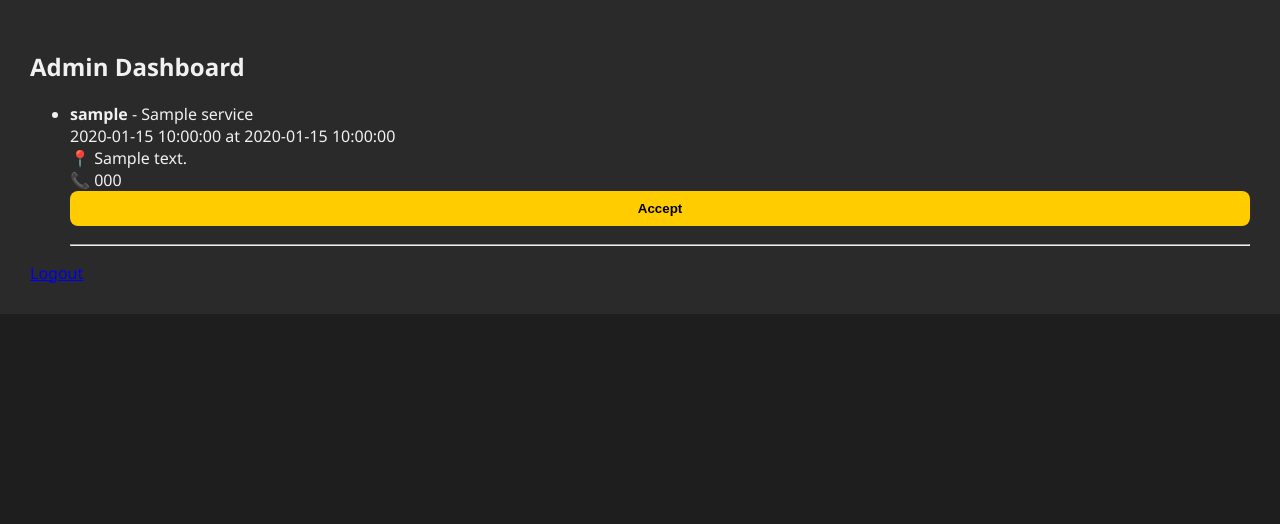
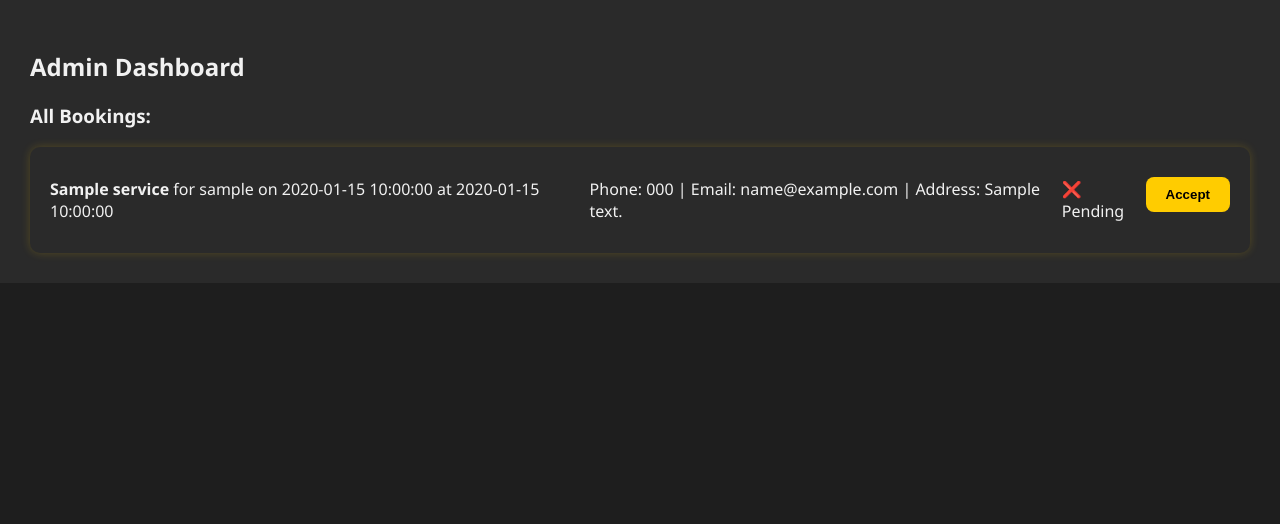
Before and after one commit to Nikhil-K09/cazu, a Flask app: template templates/admin_dashboard.html in a window 1280 px wide. Shown: the part 143-667 px from the top of the page. Run offline with Flask 3, Linux system fonts and the light colour scheme; the template is opened without the code that fills it: most values are stand-ins (such as "Sample title", 1, 10 or a date in 2020).

Commit message:
dashboard update

```diff
--- a/app.py
+++ b/app.py
@@ -38,7 +38,7 @@ def user_login():
         identifier = request.form['identifier']
         password = request.form['password']
 
-        # Check for email OR phone
+        # Check user login
         user = users_col.find_one({
             '$and': [
                 {'$or': [{'email': identifier}, {'phone': identifier}]},
@@ -50,6 +50,18 @@ def user_login():
             session['user_id'] = str(user['_id'])
             session['username'] = user['username']
             return redirect('/dashboard')
+
+        # If no user found, try admin
+        admin = admins_col.find_one({
+            'username': identifier,
+            'password': password
+        })
+
+        if admin:
+            session['admin'] = True
+            session['admin_name'] = admin['username']
+            return redirect('/admin_dashboard')
+
         return "Invalid credentials"
 
     return render_template('user_login.html')
@@ -60,9 +72,115 @@ def user_login():
 def dashboard():
     if 'user_id' not in session:
         return redirect('/user_login')
+
     user = users_col.find_one({'_id': ObjectId(session['user_id'])})
-    bookings = list(bookings_col.find({'user_id': session['user_id']}))
+    bookings = list(bookings_col.find({'user_id': session['user_id']}).sort([('_id', -1)]))
+
     return render_template('dashboard.html', user=user, bookings=bookings)
+
+# ---- DASHBOARD BOOK ----
+@app.route('/dashboard_book', methods=['POST'])
+def dashboard_book():
+    if 'user_id' not in session:
+        return redirect('/user_login')
+
+    user = users_col.find_one({'_id': ObjectId(session['user_id'])})
+    services = request.form.getlist('services')
+    date = request.form['date']
+    time = request.form['time']
+
+    if not user.get('address'):
+        return redirect('/edit_profile')
+
+    insert_bookings(user, services, date, time)
+
+    return redirect('/dashboard')
+
+# ---- HELPER: Insert Bookings ----
+def insert_bookings(user, services, date, time):
+    for service in services:
+        bookings_col.insert_one({
+            'user_id': str(user['_id']),
+            'username': user['username'],
+            'service': service,
+            'date': date,
+            'time': time,
+            'address': user.get('address'),
+            'phone': user.get('phone'),
+            'accepted': False,
+            'completed': False
+        })
+
+# ---- BOOK SERVICE (if you keep standalone booking page) ----
+@app.route('/book', methods=['GET', 'POST'])
+def book():
+    if 'user_id' not in session:
+        return redirect('/user_login')
+
+    user = users_col.find_one({'_id': ObjectId(session['user_id'])})
+    if request.method == 'POST':
+        services = request.form.getlist('services')
+        date = request.form['date']
+        time = request.form['time']
+
+        if not user.get('address'):
+            return redirect('/edit_profile')
+
+        insert_bookings(user, services, date, time)
+
+        return redirect('/dashboard')
+
+    return render_template('booking.html', user=user)
+@app.route('/quick_book', methods=['POST'])
+def quick_book():
+    if 'user_id' not in session:
+        return redirect('/user_login')
+
+    user = users_col.find_one({'_id': ObjectId(session['user_id'])})
+    services = request.form.getlist('services')
+    date = request.form['date']
+    time = request.form['time']
+
+    if not services:
+        return "Please select at least one service."
+    if not date or not time:
+        return "Please select date and time."
+    if not user.get('address'):
+        return redirect('/edit_profile')
+
+    # Use existing insert helper
+    insert_bookings(user, services, date, time)
+
+    return redirect('/dashboard')
+
+# ----delete
+@app.route('/delete_booking/<id>', methods=['POST'])
+def delete_booking(id):
+    if 'user_id' not in session:
+        return redirect('/user_login')
+
+    booking = bookings_col.find_one({'_id': ObjectId(id)})
+    if booking and booking['user_id'] == session['user_id']:
+        bookings_col.delete_one({'_id': ObjectId(id)})
+
+    return redirect('/dashboard')
+
+
+# ---- UPDATE BOOKING ----
+@app.route('/update_booking/<id>', methods=['POST'])
+def update_booking(id):
+    if 'user_id' not in session:
+        return redirect('/user_login')
+
+    booking = bookings_col.find_one({'_id': ObjectId(id)})
+    if booking and not booking.get('accepted'):
+        new_date = request.form['date']
+        new_time = request.form['time']
+        bookings_col.update_one(
+            {'_id': ObjectId(id)},
+            {'$set': {'date': new_date, 'time': new_time}}
+        )
+    return redirect('/dashboard')
 
 # ---- EDIT PROFILE ----
 @app.route('/edit_profile', methods=['GET', 'POST'])
@@ -76,89 +194,21 @@ def edit_profile():
             'email': request.form['email'],
             'phone': request.form['phone'],
             'address': request.form['address'],
-            'password': user['password']  # keep existing password
+            'password': user['password']
         }
         users_col.update_one({'_id': ObjectId(session['user_id'])}, {'$set': updated_data})
         session['username'] = updated_data['username']
         return redirect('/dashboard')
     return render_template('edit_profile.html', user=user)
 
-# ---- BOOK SERVICE ----
-@app.route('/book', methods=['GET', 'POST'])
-def book():
-    if 'user_id' not in session:
-        return redirect('/user_login')
-
-    user = users_col.find_one({'_id': ObjectId(session['user_id'])})
-
-    if request.method == 'POST':
-        service = request.form['service']
-        date = request.form['date']
-        time = request.form['time']
-
-        # Use user's stored address or form input
-        address = user.get('address')
-        if not address:
-            address = request.form.get('address', '').strip()
-            if address:  # Save to user's profile
-                users_col.update_one({'_id': user['_id']}, {'$set': {'address': address}})
-        if not address:
-            return "Address is required."
-
-        bookings_col.insert_one({
-            'user_id': session['user_id'],
-            'username': user['username'],
-            'email': user['email'],
-            'phone': user['phone'],
-            'service': service,
-            'date': date,
-            'time': time,
-            'address': address,
-            'accepted': False
-        })
-
-        return redirect('/dashboard')
-
-    return render_template('booking.html', user=user)
-
-
-# ---- UPDATE BOOKING ----
-@app.route('/update_booking/<id>', methods=['POST'])
-def update_booking(id):
-    if 'user_id' not in session:
-        return redirect('/user_login')
-    booking = bookings_col.find_one({'_id': ObjectId(id)})
-    if booking and not booking['accepted']:
-        new_date = request.form['date']
-        new_time = request.form['time']
-        bookings_col.update_one(
-            {'_id': ObjectId(id)},
-            {'$set': {'date': new_date, 'time': new_time}}
-        )
-    return redirect('/dashboard')
-
-# ---- ADMIN LOGIN ----
-@app.route('/admin_login', methods=['GET', 'POST'])
-def admin_login():
-    if request.method == 'POST':
-        username = request.form['username']
-        password = request.form['password']
-        admin = admins_col.find_one({'username': username, 'password': password})
-        if admin:
-            session['admin'] = True
-            return redirect('/admin_dashboard')
-        return "Invalid admin credentials"
-    return render_template('admin_login.html')
-
 # ---- ADMIN DASHBOARD ----
 @app.route('/admin_dashboard')
 def admin_dashboard():
     if not session.get('admin'):
-        return redirect('/admin_login')
+        return redirect('/user_login')
 
-    # Get all bookings with user details
     bookings = []
-    for b in bookings_col.find():
+    for b in bookings_col.find().sort([('_id', -1)]):
         user = users_col.find_one({'_id': ObjectId(b['user_id'])})
         booking = {
             '_id': str(b['_id']),
@@ -175,48 +225,23 @@ def admin_dashboard():
         bookings.append(booking)
 
     return render_template('admin_dashboard.html', bookings=bookings)
-# Home page booking
-@app.route('/quick_book', methods=['POST'])
-def quick_book():
-    if 'user_id' not in session:
-        return redirect('/user_login')
-
-    services = request.form.getlist('services')
-    date = request.form['date']
-    time = request.form['time']
-    user = users_col.find_one({'_id': ObjectId(session['user_id'])})
-
-    if not user.get('address'):
-        return redirect('/edit_profile')  # Force user to add address first
-
-    bookings_col.insert_one({
-        'user_id': session['user_id'],
-        'username': session['username'],
-        'services': services,
-        'date': date,
-        'time': time,
-        'address': user.get('address'),
-        'phone': user.get('phone'),
-        'accepted': False,
-        'completed': False
-    })
-    return redirect('/dashboard')
 
 # ---- ACCEPT BOOKING ----
 @app.route('/accept/<id>', methods=['POST'])
 def accept(id):
     if not session.get('admin'):
-        return redirect('/admin_login')
+        return redirect('/user_login')
     bookings_col.update_one(
         {'_id': ObjectId(id)},
         {'$set': {'accepted': True}}
     )
     return redirect('/admin_dashboard')
+
+# ---- COMPLETE BOOKING ----
 @app.route('/complete/<id>', methods=['POST'])
 def complete(id):
     if not session.get('admin'):
-        return redirect('/admin_login')
-
+        return redirect('/user_login')
     bookings_col.update_one(
         {'_id': ObjectId(id)},
         {'$set': {'completed': True}}
@@ -229,12 +254,10 @@ def logout():
     session.clear()
     return redirect('/')
 
-# ---- RUN APP ----
+# ---- RUN ----
 if __name__ == '__main__':
     import os
     from dotenv import load_dotenv
-
     load_dotenv()
-
     port = int(os.environ.get("PORT", 5000))
     app.run(host='0.0.0.0', port=port)
--- a/static/css/style.css
+++ b/static/css/style.css
@@ -94,6 +94,66 @@ button:hover {
 .booking-form h3 {
     margin-bottom: 20px;
     color: #ffcc00;
+}
+.bookings-container {
+    display: flex;
+    flex-direction: column;
+    gap: 20px;
+}
+
+.booking-box {
+    display: flex;
+    justify-content: space-between;
+    align-items: center;
+    background-color: #2a2a2a;
+    padding: 15px 20px;
+    border-radius: 10px;
+    box-shadow: 0 0 10px rgba(255, 204, 0, 0.2);
+}
+
+.booking-info {
+    flex: 1;
+}
+.reschedule-form form {
+    display: flex;
+    gap: 8px;
+    align-items: center;
+}
+
+.reschedule-form input[type="date"],
+.reschedule-form input[type="time"] {
+    background-color: #222;
+    border: 1px solid #555;
+    padding: 4px 8px;
+    border-radius: 4px;
+    color: #fff;
+    width: auto;
+}
+
+.reschedule-form button {
+    background-color: #ffcc00;
+    border: none;
+    padding: 6px 12px;
+    border-radius: 6px;
+    font-weight: bold;
+    cursor: pointer;
+}
+
+.reschedule-form button:hover {
+    background-color: #e6b800;
+}
+
+.reschedule-form .delete-btn {
+    background-color: #e60000;
+    color: white;
+    border: none;
+    padding: 5px 10px;
+    border-radius: 4px;
+    cursor: pointer;
+}
+
+.reschedule-form .delete-btn:hover {
+    background-color: #ff4d4d;
 }
 
 .form-group label {
@@ -273,7 +333,6 @@ button[type="submit"]:hover {
     white-space: nowrap;         /* Keeps text in 1 line */
     overflow: hidden;
     text-overflow: ellipsis;     /* In case text overflows */
-    box-shadow: 0 0 8px rgba(255, 255, 0, 0.15);
     transition: background 0.2s ease;
 }
 
--- a/templates/admin_dashboard.html
+++ b/templates/admin_dashboard.html
@@ -1,31 +1,32 @@
 {% extends "layout.html" %}
 {% block content %}
 <h2>Admin Dashboard</h2>
-<ul>
+
+<h3>All Bookings:</h3>
+<div class="bookings-container">
     {% for b in bookings %}
-<li>
-    <strong>{{ b['username'] }}</strong> - {{ b['service'] }}<br>
-    {{ b['date'] }} at {{ b['time'] }}<br>
-    📍 {{ b['address'] }}<br>
-    📞 {{ b['phone'] }}<br>
-    {% if b['accepted'] %}✅ Accepted{% else %}
-        <form method="POST" action="/accept/{{ b['_id'] }}">
+    <div class="booking-box">
+        <p><strong>{{ b['service'] }}</strong> for {{ b['username'] }} on {{ b['date'] }} at {{ b['time'] }}</p>
+        <p>Phone: {{ b['phone'] }} | Email: {{ b['email'] }} | Address: {{ b['address'] }}</p>
+        <p>
+            {% if b['accepted'] %}
+                ✅ Accepted
+            {% else %}
+                ❌ Pending
+                <form method="POST" action="/accept/{{ b['_id'] }}" style="display:inline;">
                     <button type="submit">Accept</button>
                 </form>
             {% endif %}
 
-    {% if b['accepted'] %}
-        {% if b.get('completed') %}
-            ✅ Job Done
-        {% else %}
-            <form method="POST" action="/complete/{{ b['_id'] }}">
-                <button type="submit">Mark as Done</button>
+            {% if b['completed'] %}
+                🏁 Completed
+            {% elif b['accepted'] %}
+                <form method="POST" action="/complete/{{ b['_id'] }}" style="display:inline;">
+                    <button type="submit">Mark Complete</button>
                 </form>
             {% endif %}
-    {% endif %}
-    <hr>
-</li>
+        </p>
+    </div>
     {% endfor %}
-</ul>
-<a href="/logout">Logout</a>
+</div>
 {% endblock %}
--- a/templates/layout.html
+++ b/templates/layout.html
@@ -79,5 +79,14 @@
     <footer>
         <p>&copy; 2025 CAZU Services</p>
     </footer>
+    <script>
+        function openBookingModal() {
+            document.getElementById("bookingModal").classList.remove("hidden");
+        }
+        function closeBookingModal() {
+            document.getElementById("bookingModal").classList.add("hidden");
+        }
+    </script>
+
 </body>
 </html>
```
Also changed, not shown: templates/dashboard.html (+81 -10 lines). Lines whose indentation alone changed are shown as unchanged.
